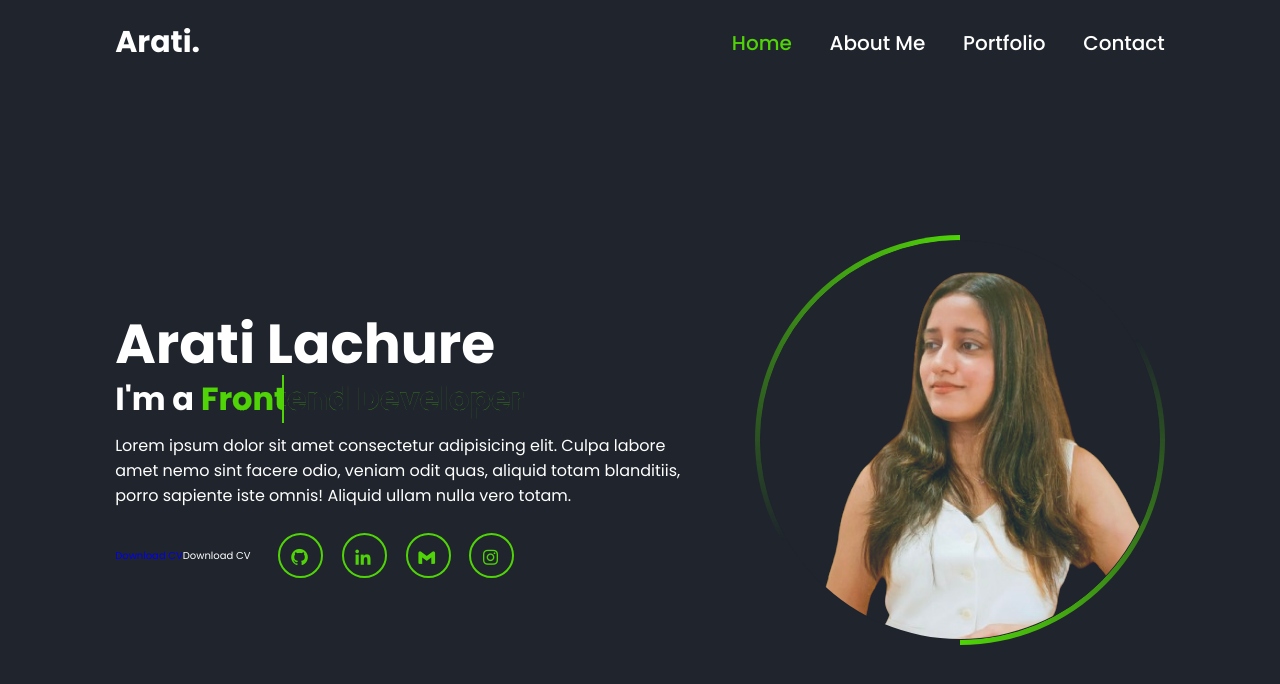
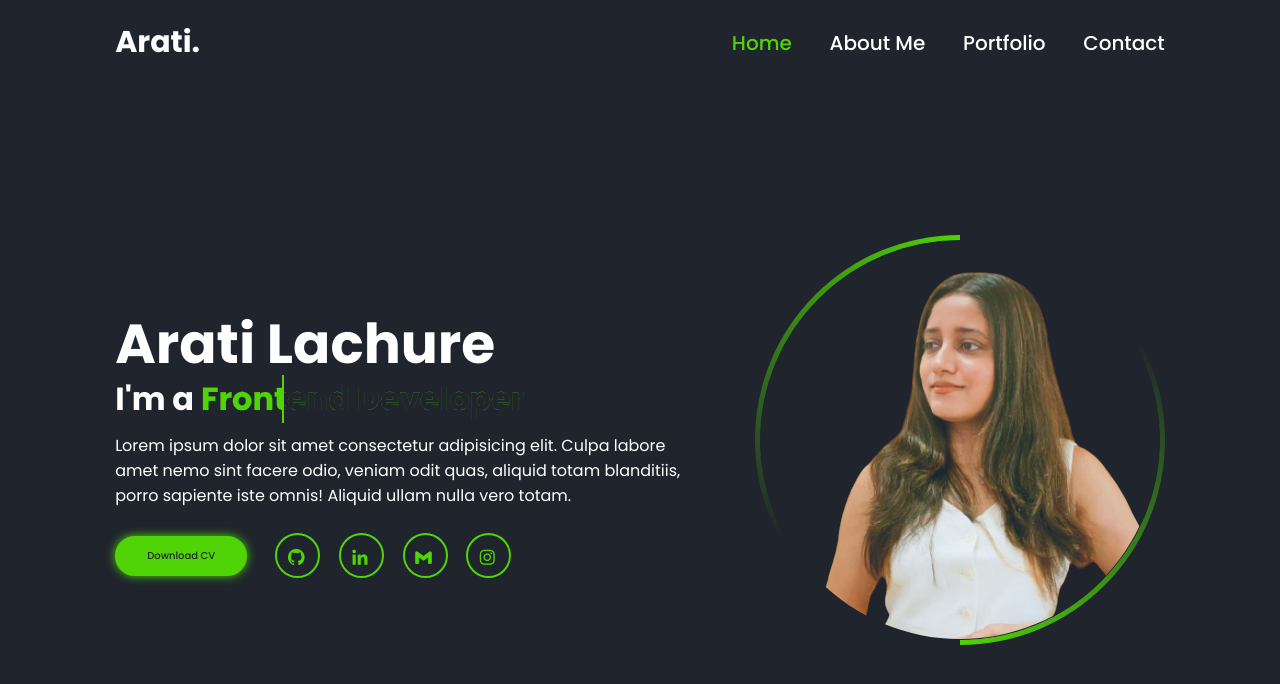
Before and after one commit to Arati10-hub/Portfolio, a plain HTML site: page index.html in a window 1280 px wide. Drawn offline with nearby package versions, Linux system fonts and the light colour scheme.

Commit message:
Update index.html
Changes done

```diff
--- a/index.html
+++ b/index.html
@@ -60,7 +60,7 @@
           blanditiis, porro sapiente iste omnis! Aliquid ullam nulla vero totam.
         </p>
         <div class="btn-sci">
-          <a href="https://raw.githubusercontent.com/Arati10-hub/Portfolio/main/Arati_Lachure_CV.pdf">Download CV</a class="btn">Download CV</a>
+          <a href="https://raw.githubusercontent.com/Arati10-hub/Portfolio/main/Arati_Lachure_CV.pdf"  class="btn">Download CV</a>
           <div class="sci">
             <a href="#"><i class="bx bxl-github"></i></a>
             <a href="#"><i class="bx bxl-linkedin"></i></a>
```
